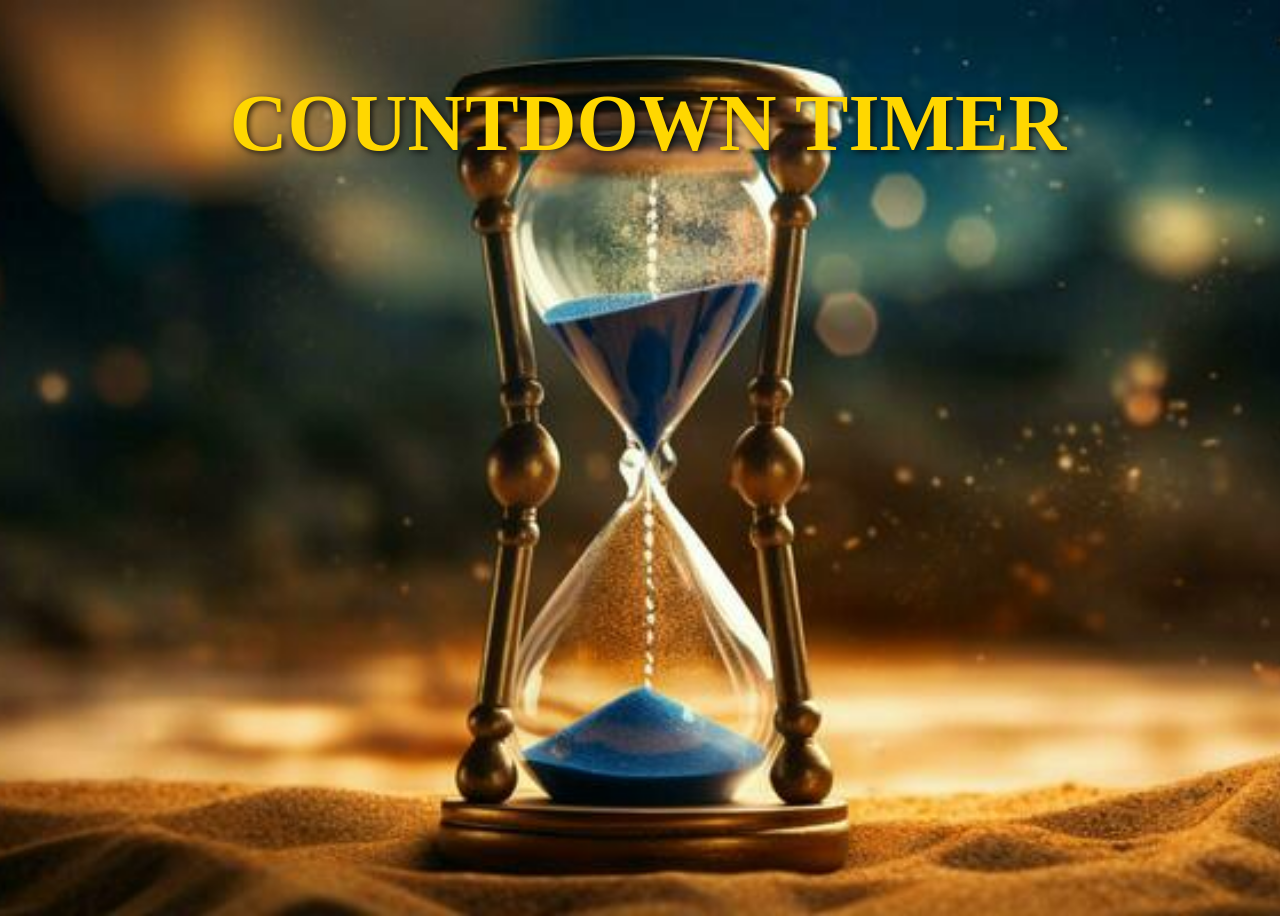
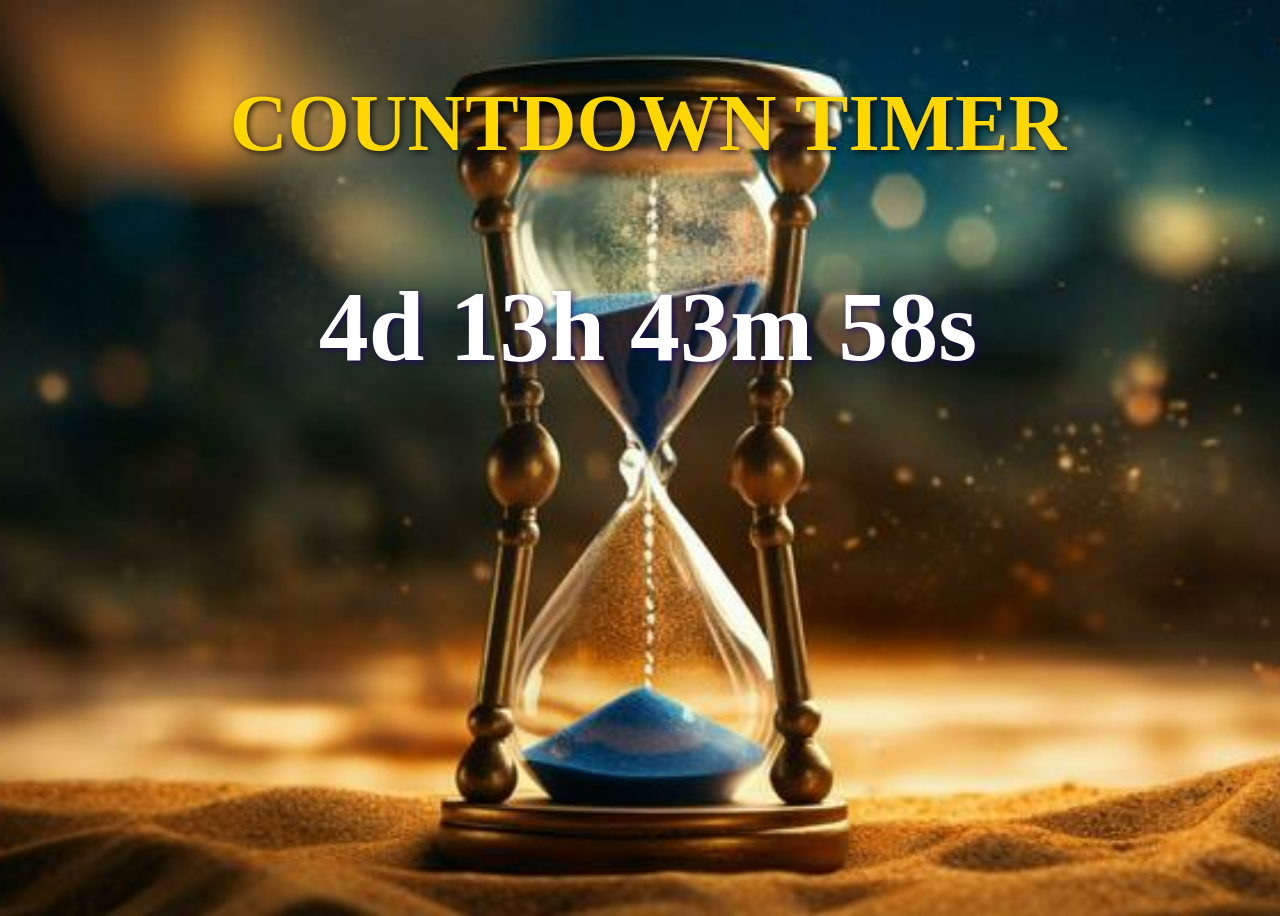
Before and after one commit to KESAVARDHINI-10/Countdown-Timer-HTML-CSS-JavaScript-, a plain HTML site: page index.html in a window 1280 px wide. Drawn offline with Linux system fonts and the light colour scheme; files whose address does not match are found by name.

Commit message:
Update index.html

```diff
--- a/index.html
+++ b/index.html
@@ -9,6 +9,6 @@
 <body>
   <b><h1 id="heading">COUNTDOWN TIMER</h1></b>
     <p id="timer"></p>
-    <script src="js/script.js" defer></script>
+    <script src="script.js" defer></script>
 </body>
 </html>
```
